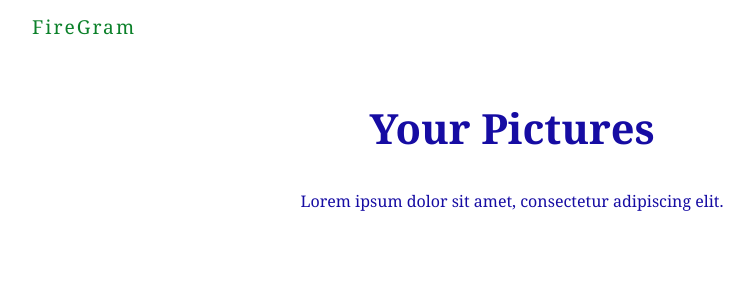
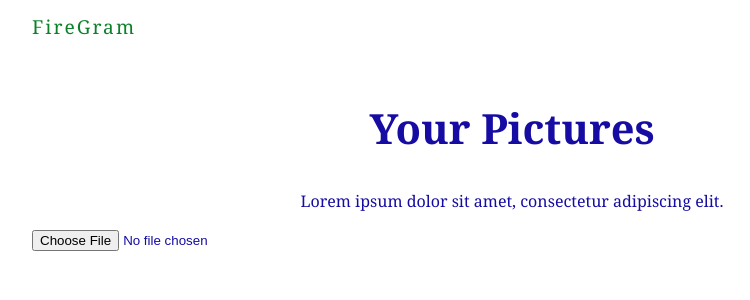
Before and after one commit to muhammad-asher/fireGallery, a React (Create React App) app: page / in a window 1280 px wide. Shown: the top 300 px of the page, without its empty margins (128-878 px from the left). Built offline with nearby package versions, Linux system fonts and the light colour scheme.

Commit message:
Complete Upload Form Part

```diff
--- a/src/App.js
+++ b/src/App.js
@@ -1,8 +1,10 @@
 import Title from "./comps/Title";
+import UploadForm from "./comps/UploadForm";
 function App() {
 	return (
 		<div className="App">
 			<Title />
+			<UploadForm />
 		</div>
 	);
 }
--- /dev/null
+++ b/src/comps/UploadForm.js
@@ -0,0 +1,30 @@
+import React, { useState } from "react";
+
+const UploadForm = () => {
+	const [file, setFile] = useState(null);
+	const [error, setError] = useState(null);
+
+	const types = ["image/png", "image/jpeg"];
+
+	const changeHandler = (e) => {
+		let selected = e.target.files[0];
+
+		if (selected && types.includes(selected.type)) {
+			setFile(selected);
+			setError("");
+		} else {
+			setFile(null);
+			setError("Please Select an image file (png or jpeg)");
+		}
+	};
+	return (
+		<form>
+			<input type="file" onChange={changeHandler}></input>
+			<div className="output">
+				{error && <div className="error"> {error}</div>}
+				{file && <div> {file.name}</div>}
+			</div>
+		</form>
+	);
+};
+export default UploadForm;
```
